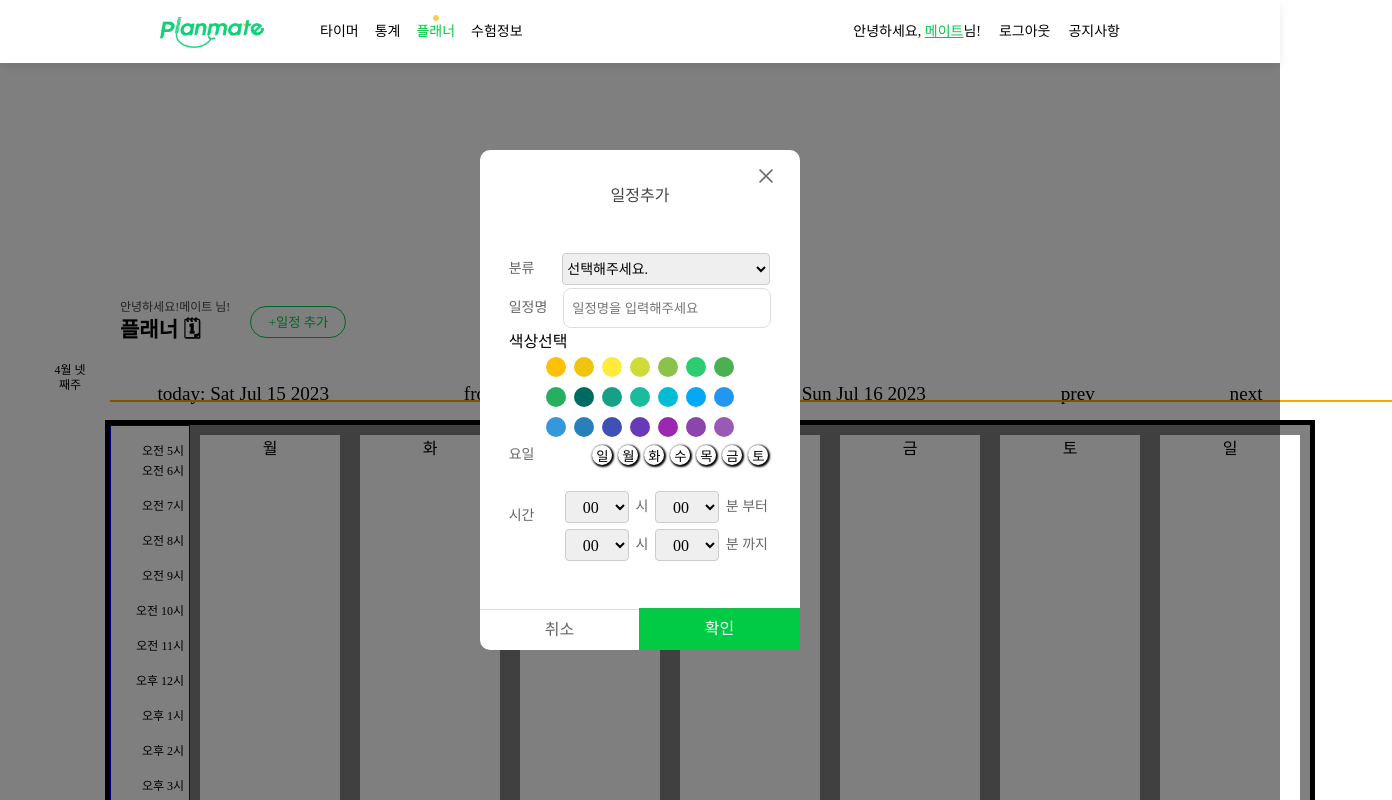
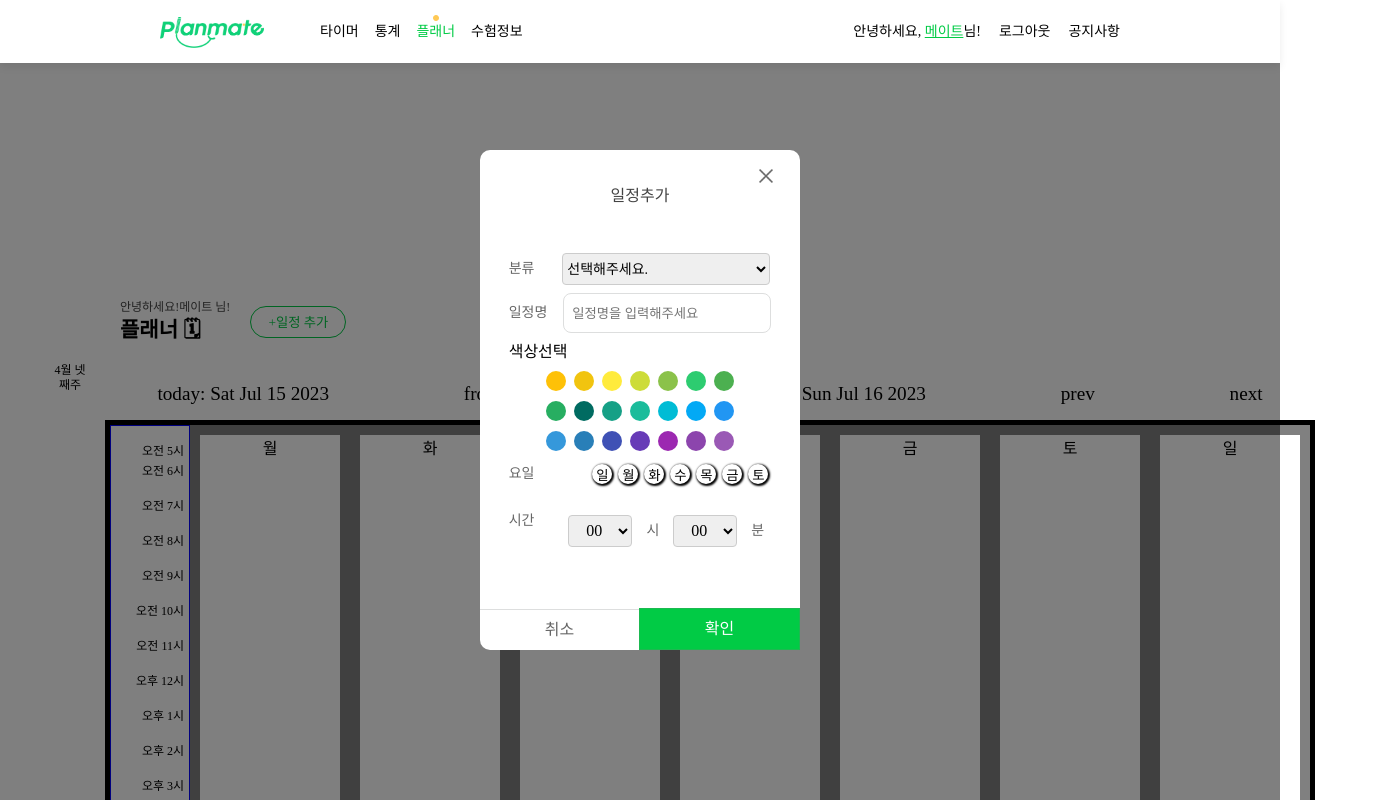
Before and after one commit to shlee9999/PlanMate, a React (Create React App) app: page /planner in a window 1280 px wide. Both pictures are taken after a click on the button "+일정 추가". Shown: the top 800 px of the page, 1392 px wide, since content can reach past the window. Built offline with nearby package versions, Linux system fonts and the light colour scheme; a web font is replaced by a local one.

Commit message:
add: Planner-Redux(hour,minute확인)

```diff
--- a/src/components/Planner/Calendar/WeeklyCalendar.tsx
+++ b/src/components/Planner/Calendar/WeeklyCalendar.tsx
@@ -8,10 +8,11 @@ import { addDateBy, areDatesSame, getMonday } from './utils'
 import { PlanDate, Plan } from './types'
 
 export const WeeklyCalendar: React.FC = () => {
+  const [mondayDate, setMondayDate] = useState<Date>(getMonday())
+
   const planList = useSelector((state: RootState) => state.todoplans)
 
-  const [mondayDate, setMondayDate] = useState<Date>(getMonday())
-
+  //PlanArr -> planList(redux) 대체해야함.
   const PlanArr: Plan[] | [] = [
     { date: new Date(2023, 6, 31, 1), name: 'first hi', howLong: 1 },
     { date: new Date(2023, 7, 1, 13), name: 'second hi', howLong: 3 },
@@ -21,6 +22,8 @@ export const WeeklyCalendar: React.FC = () => {
   const AddPlan = (plan: Plan): void => {
     isSetPlans((prevPlans) => [...prevPlans, plan])
   }
+
+  //
 
   const hourNow = new Date().getHours()
   const minutesNow = new Date().getMinutes()
@@ -85,14 +88,19 @@ export const WeeklyCalendar: React.FC = () => {
             ))}
           </HGrid>
         </HGrid>
-        <HourLine fromTop={hourNow * HOUR_HEIGHT + HOUR_MARGIN_TOP + HOUR_HEIGHT / 2 + minutesNow} />
+        {/* <HourLine fromTop={hourNow * HOUR_HEIGHT + HOUR_MARGIN_TOP + HOUR_HEIGHT / 2 + minutesNow} /> */}
       </CalendarWrapper>
       <ul>
         <span>아 멘탈나가</span>
         {planList.map((plan) => (
           <li key={plan.id}>
-            <span>{plan.title}</span>
-            <span>아 멘탈나가</span>
+            <p>title : {plan.title}</p>
+            <p>color : {plan.color}</p>
+            <p>day : {plan.day}</p>
+            <p>B_h : {plan.begin_hour}</p>
+            <p>B_m : {plan.begin_minute}</p>
+            <p>F_h : {plan.finish_hour}</p>
+            <p>F_m : {plan.finish_minute}</p>
           </li>
         ))}
         {/* {PlanArr.map((plan: Plan, index) => (
--- a/src/components/Planner/SubjectModal/AddModal/TimeSelect/index.tsx
+++ b/src/components/Planner/SubjectModal/AddModal/TimeSelect/index.tsx
@@ -2,20 +2,27 @@ import React, { useState, ChangeEvent } from 'react'
 import { StyledSelect, SelectOption, SelectWrapper } from './styled'
 
 type TimeSelectModeProps = {
+  assignFromHour: (FromHour: number) => void
+  assignFromMinute: (FromMinute: number) => void
   set: string
 }
 
 //옵션 시간 추가 필요요
-export const TimeSelect: React.FC<TimeSelectModeProps> = ({ set }) => {
-  const [selectedHour, setSelectedHour] = useState<string>('')
-  const [selectedMinute, setSelectedMinute] = useState<string>('')
+export const TimeSelect: React.FC<TimeSelectModeProps> = ({ assignFromHour, assignFromMinute }, { set }) => {
+  //State관리 여기는 필요없음
+  // const [selectedHour, setSelectedHour] = useState<number>(0)
+  // const [selectedMinute, setSelectedMinute] = useState<number>(0)
 
   const handleHourChange = (e: ChangeEvent<HTMLSelectElement>) => {
-    setSelectedHour(e.target.value)
+    const hourValue = Number(e.target.value)
+    assignFromHour(hourValue)
+    // setSelectedHour(hourValue)
   }
 
   const handleMinuteChange = (e: ChangeEvent<HTMLSelectElement>) => {
-    setSelectedMinute(e.target.value)
+    const minuteValue = Number(e.target.value)
+    assignFromHour(minuteValue)
+    // setSelectedMinute(Number(e.target.value))
   }
 
   //0~24까지 숫자 배열생성
@@ -23,7 +30,7 @@ export const TimeSelect: React.FC<TimeSelectModeProps> = ({ set }) => {
 
   return (
     <SelectWrapper>
-      <StyledSelect value={selectedHour} onChange={handleHourChange}>
+      <StyledSelect onChange={handleHourChange}>
         {hours.map((hour) => (
           <SelectOption key={hour} value={hour.toString().padStart(2, '0')}>
             {hour.toString().padStart(2, '0')}
@@ -31,7 +38,7 @@ export const TimeSelect: React.FC<TimeSelectModeProps> = ({ set }) => {
         ))}
       </StyledSelect>
       <span>시</span>
-      <StyledSelect value={selectedMinute} onChange={handleMinuteChange}>
+      <StyledSelect onChange={handleMinuteChange}>
         <SelectOption value="00">00</SelectOption>
         <SelectOption value="20">20</SelectOption>
         <SelectOption value="40">40</SelectOption>
--- a/src/components/Planner/SubjectModal/AddModal/index.tsx
+++ b/src/components/Planner/SubjectModal/AddModal/index.tsx
@@ -75,16 +75,28 @@ export const AddModal = ({
     setSubjectDay(color)
   }
   //시간 버튼 입력처리
-  const [selectedHour, setSelectedHour] = useState('')
-  const [selectedMinute, setSelectedMinute] = useState('')
+  const [selectedHour, setSelectedHour] = useState<number>(0)
+  const [selectedMinute, setSelectedMinute] = useState<number>(0)
 
-  const handleHourChange = (e: ChangeEvent<HTMLSelectElement>) => {
-    setSelectedHour(e.target.value)
+  const assignFromHour = (fromHour: number) => {
+    setSelectedHour(fromHour)
   }
 
-  const handleMinuteChange = (e: ChangeEvent<HTMLSelectElement>) => {
-    setSelectedMinute(e.target.value)
+  const assignFromMinute = (fromMinute: number) => {
+    setSelectedHour(fromMinute)
   }
+
+  // const handleHourChange = (e: ChangeEvent<HTMLSelectElement>) => {
+  //   if (typeof e === 'number') {
+  //     setSelectedHour(e.target.value)
+  //   }
+  // }
+
+  // const handleMinuteChange = (e: ChangeEvent<HTMLSelectElement>) => {
+  //   if (typeof e === 'number') {
+  //     setSelectedMinute(e.target.value)
+  //   }
+  // }
 
   const assignSubjectColor = (color: string) => {
     setSubjectColor(color)
@@ -97,10 +109,10 @@ export const AddModal = ({
       color: subjectColor,
       // category: title === '과목' ? 'study' : 'exercise',
       day: subjectDay,
-      begin_hour: 0,
-      begin_minute: 0,
-      finish_hour: 0,
-      finish_minute: 0,
+      begin_hour: selectedHour,
+      begin_minute: selectedMinute,
+      finish_hour: selectedHour,
+      finish_minute: selectedMinute,
       id: generateId(),
     }
     dispatch(addPlan(newTodoPlans))
@@ -153,8 +165,8 @@ export const AddModal = ({
             <ButtonTypoWrapper>
               시간
               <TimeSelectWrapper>
-                <TimeSelect set={'부터'} />
-                <TimeSelect set={'까지'} />
+                <TimeSelect assignFromHour={assignFromHour} assignFromMinute={assignFromMinute} set={'부터'} />
+                {/* <TimeSelect assignFromHour={assignFromHour} assignFromMinute={assignFromMinute} set={'까지'} /> */}
               </TimeSelectWrapper>
             </ButtonTypoWrapper>
           </InputWrapper>
```
